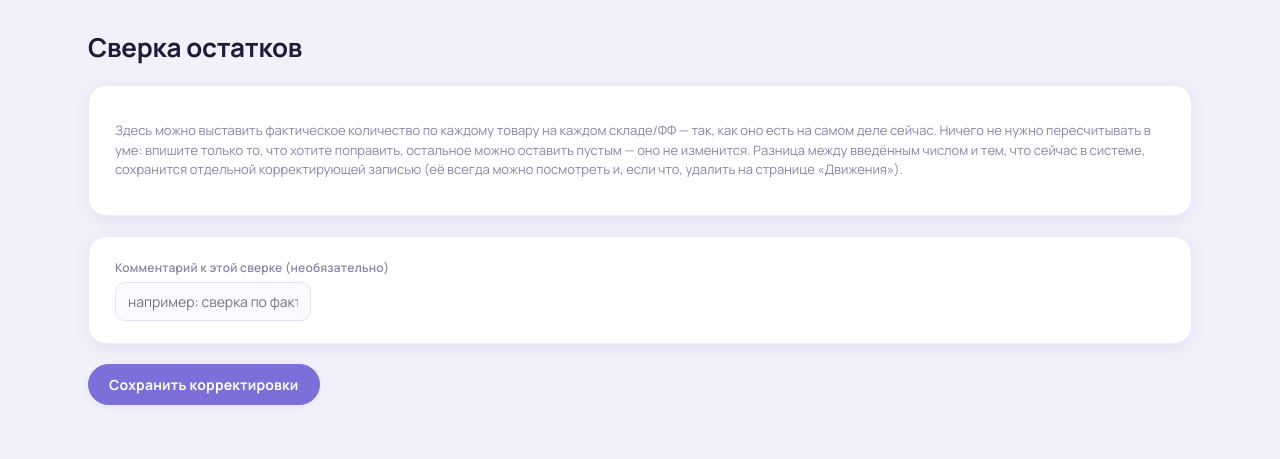
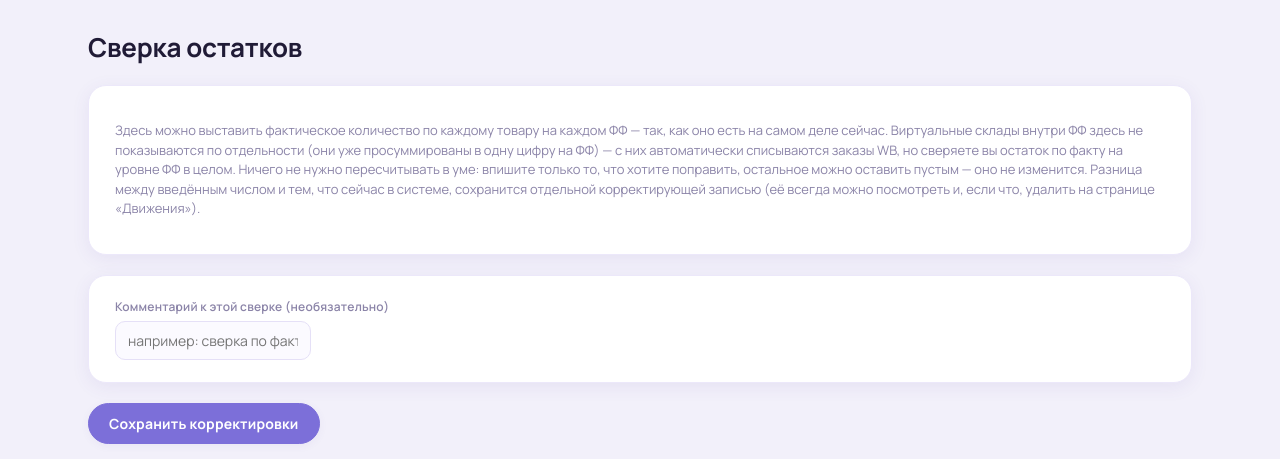
Before and after one commit to alenkamaspan-pixel/wb-stock, a Flask app: page /stock/reconcile in a window 1280 px wide. Shown: the part 90-549 px from the top of the page. Run offline with Flask 3, Linux system fonts and the light colour scheme; the visitor is signed in with stand-in values (Sample User, id 1); data comes from the database, SQL or seed files in the repository; data that the repository does not hold is empty; some web fonts are replaced.

Commit message:
Add files via upload

```diff
--- a/app/templates/stock_reconcile.html
+++ b/app/templates/stock_reconcile.html
@@ -5,11 +5,13 @@
 
 <div class="card">
   <p class="muted">
-    Здесь можно выставить фактическое количество по каждому товару на каждом складе/ФФ — так, как
-    оно есть на самом деле сейчас. Ничего не нужно пересчитывать в уме: впишите только то, что
-    хотите поправить, остальное можно оставить пустым — оно не изменится. Разница между введённым
-    числом и тем, что сейчас в системе, сохранится отдельной корректирующей записью (её всегда
-    можно посмотреть и, если что, удалить на странице «Движения»).
+    Здесь можно выставить фактическое количество по каждому товару на каждом ФФ — так, как оно
+    есть на самом деле сейчас. Виртуальные склады внутри ФФ здесь не показываются по отдельности
+    (они уже просуммированы в одну цифру на ФФ) — с них автоматически списываются заказы WB, но
+    сверяете вы остаток по факту на уровне ФФ в целом. Ничего не нужно пересчитывать в уме: впишите
+    только то, что хотите поправить, остальное можно оставить пустым — оно не изменится. Разница
+    между введённым числом и тем, что сейчас в системе, сохранится отдельной корректирующей записью
+    (её всегда можно посмотреть и, если что, удалить на странице «Движения»).
   </p>
 </div>
 
@@ -24,26 +26,23 @@
   {% for group in groups %}
   <div class="card">
     <h2>{{ group.label }}</h2>
-    {% for loc in group.locations %}
-      {% if group.locations|length > 1 %}<h3 style="margin-top:18px;">{{ loc.label }}</h3>{% endif %}
     <table>
       <thead>
         <tr><th>Товар</th><th>Сейчас в системе</th><th>Фактический остаток</th></tr>
       </thead>
       <tbody>
-          {% for row in loc.rows %}
+        {% for row in group.rows %}
         <tr>
           <td>{{ row.name }} <span class="muted">({{ row.sku }})</span></td>
           <td class="{{ 'qty-negative' if row.current < 0 else '' }}">{{ row.current }}</td>
           <td>
-              <input type="number" name="actual_{{ loc.warehouse_id }}_{{ row.product_id }}"
+            <input type="number" name="actual_{{ group.warehouse_id }}_{{ row.product_id }}"
                    placeholder="{{ row.current }}" style="width:110px;">
           </td>
         </tr>
         {% endfor %}
       </tbody>
     </table>
-    {% endfor %}
   </div>
   {% endfor %}
 
```
Also changed, not shown: app/templates/wb_diagnostics.html (+23 -0 lines). Lines whose indentation alone changed are shown as unchanged.
